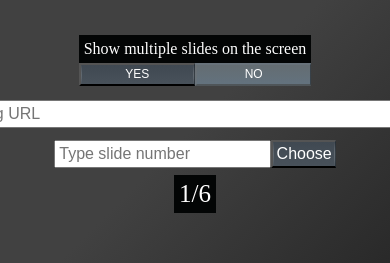
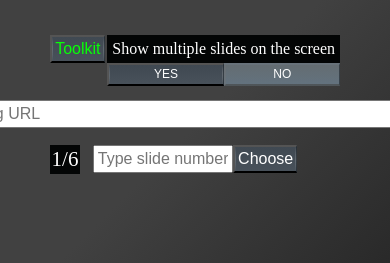
Before and after one commit to tommergz/slider, a React app: page / in a window 390 px wide. Shown: the top 263 px of the page. Built offline with nearby package versions, Linux system fonts and the light colour scheme.

Commit message:
feat: add media styles

```diff
--- a/src/components/app/app.css
+++ b/src/components/app/app.css
@@ -36,3 +36,7 @@ body {
   font-size: inherit;
   padding: 0.2em;
 }
+
+.invisible {
+  opacity: 0;
+}
--- a/src/components/app/app.js
+++ b/src/components/app/app.js
@@ -5,6 +5,7 @@ import ImgSubmitForm from '../img-submit-form/img-submit-form';
 import SlideSwitcher from '../slide-switcher/slide-switcher';
 import SlideCounter from '../slide-counter/slide-counter';
 import SlideRenderSetting from '../slide-render-setting/slide-render-setting';
+import Toolkit from '../toolkit/toolkit';
 
 export default class App extends Component {
 
@@ -25,6 +26,7 @@ export default class App extends Component {
     switchToSlideX: false,
     multipleSlides: false,
     slideRenderChange: false,
+    toolkit: true
   }
 
   prevSlide = () => {
@@ -105,6 +107,14 @@ export default class App extends Component {
     })
   }
 
+  setting = () => {
+    this.setState(({toolkit}) => {
+      return {
+        toolkit: !toolkit
+      }
+    })
+  }
+
   render() {
     const {
       data,
@@ -115,22 +125,30 @@ export default class App extends Component {
       slideValue,
       switchToSlideX,
       multipleSlides,
-      slideRenderChange} = this.state;
+      slideRenderChange,
+      toolkit} = this.state;
     return(
       <div className="app-wrapper">
+        <Toolkit
+          setting={this.setting}
+          toolkit={toolkit}
+        />
         <SlideRenderSetting
           multipleSlides={multipleSlides}
           slideRenderSwitcher={this.slideRenderSwitcher}
+          toolkit={toolkit}
         />
         <ImgSubmitForm
           handleChange={this.handleChange}
           handleSubmit={this.handleSubmit}
           inputValue={inputValue}
+          toolkit={toolkit}
         />
         <SlideSwitcher
           handleSlideValueChange={this.handleSlideValueChange}
           goToSlideX={this.goToSlideX}
           slideValue={slideValue}
+          toolkit={toolkit}
         />
         <Slider
           data={data}
@@ -148,6 +166,7 @@ export default class App extends Component {
           currentDataIndex={currentDataIndex}
           data={data}
           multipleSlides={multipleSlides}
+          toolkit={toolkit}
         />
       </div>
     )
--- a/src/components/img-submit-form/img-submit-form.js
+++ b/src/components/img-submit-form/img-submit-form.js
@@ -1,9 +1,10 @@
 import React from 'react';
 import './img-submit-form.css';
 
-const ImgSubmitForm = ({handleSubmit, handleChange, inputValue}) => {
+const ImgSubmitForm = ({handleSubmit, handleChange, inputValue, toolkit}) => {
+  const visibility = toolkit ? '' : ' invisible';
   return(
-    <div className="form-wrapper">
+    <div className={"form-wrapper" + visibility}>
       <form className="form" onSubmit={handleSubmit}>
         <input
           type="text"
--- a/src/components/slide-counter/slide-counter.css
+++ b/src/components/slide-counter/slide-counter.css
@@ -2,9 +2,9 @@
   position: absolute;
   bottom: 25px;
   color: white;
-  font-size: 25px;
+  font-size: 21px;
   background-color: rgb(3, 5, 5);
-  padding: 5px;
+  padding: 2px;
   display: flex;
   justify-content: center;
 }
@@ -13,9 +13,14 @@
   margin: 0;
 }
 
+.counter-position {
+  margin: 0 !important;
+}
+
 @media (max-width: 1000px) {
   .slide-counter {
+    top: 145px;
     bottom: auto;
-    top: 175px;
+    margin-right: 260px;
   }
 }
--- a/src/components/slide-counter/slide-counter.js
+++ b/src/components/slide-counter/slide-counter.js
@@ -1,13 +1,15 @@
 import React from 'react';
 import './slide-counter.css';
 
-const SlideCounter = ({currentDataIndex, data, multipleSlides}) => {
+const SlideCounter = ({currentDataIndex, data, multipleSlides, toolkit}) => {
+  const counterPosition = !toolkit ? ' counter-position' : '';
   let secondSlide;
+
   if (multipleSlides) {
     secondSlide = currentDataIndex === data.length - 1 ? 1 : currentDataIndex + 2
   }
   return(
-    <div className="slide-counter">
+    <div className={"slide-counter" + counterPosition}>
       {multipleSlides && data.length > 1 ?
         <p>{currentDataIndex + 1},{secondSlide}/{data.length}</p> :
         <p>{currentDataIndex + 1}/{data.length}</p>
--- a/src/components/slide-render-setting/slide-render-setting.css
+++ b/src/components/slide-render-setting/slide-render-setting.css
@@ -1,6 +1,6 @@
 .slide-render-setting-wrapper {
   position: absolute;
-  left: 50px;
+  right: 50px;
   top: 35px;
   z-index: 1;
   background-color: rgb(3, 5, 5);
@@ -46,16 +46,3 @@
   background-image:
     linear-gradient(rgb(100, 109, 114), rgb(99, 114, 126));
 }
-
-@media (max-width: 1200px) {
-  .slide-render-setting-wrapper {
-    left: auto;
-  }
-}
-
-@media (max-width: 1000px) {
-  .slide-switcher-wrapper {
-    bottom: auto;
-    top: 140px;
-  }
-}
--- a/src/components/slide-render-setting/slide-render-setting.js
+++ b/src/components/slide-render-setting/slide-render-setting.js
@@ -1,11 +1,12 @@
 import React from 'react';
 import './slide-render-setting.css';
 
-const SlideRenderSetting = ({multipleSlides, slideRenderSwitcher}) => {
+const SlideRenderSetting = ({multipleSlides, slideRenderSwitcher, toolkit}) => {
   const pressedYesButton = multipleSlides ? ' disabled' : '';
   const pressedNoButton = !multipleSlides ? ' disabled' : '';
+  const visibility = toolkit ? '' : ' invisible';
   return(
-    <div className="slide-render-setting-wrapper">
+    <div className={"slide-render-setting-wrapper" + visibility}>
       <p>Show multiple slides on the screen</p>
       <div className="slide-render-setting-buttons">
         <button disabled={multipleSlides} className={"slide-render-setting-button button" + pressedYesButton} onClick={slideRenderSwitcher}>YES</button>
--- a/src/components/slide-switcher/slide-switcher.css
+++ b/src/components/slide-switcher/slide-switcher.css
@@ -3,3 +3,21 @@
   bottom: 70px;
   z-index: 1;
 }
+
+.slide-number-input {
+  width: 130px;
+}
+
+/* @media (min-height: 1000px) {
+  .slide-switcher-wrapper {
+    bottom: auto;
+    top: 140px;
+  }
+}   */
+
+@media (max-width: 1000px) {
+  .slide-switcher-wrapper {
+    top: 145px;
+    bottom: auto;
+  }
+}
--- a/src/components/slide-switcher/slide-switcher.js
+++ b/src/components/slide-switcher/slide-switcher.js
@@ -1,9 +1,10 @@
 import React from 'react';
 import './slide-switcher.css';
 
-const SlideSwitcher = ({handleSlideValueChange, goToSlideX, slideValue}) => {
+const SlideSwitcher = ({handleSlideValueChange, goToSlideX, slideValue, toolkit}) => {
+  const visibility = toolkit ? '' : ' invisible';
   return(
-    <div className="slide-switcher-wrapper">
+    <div className={"slide-switcher-wrapper" + visibility}>
       <form className="form" onSubmit={goToSlideX}>
         <input
           type="text"
--- a/src/components/slider/slider.css
+++ b/src/components/slider/slider.css
@@ -36,7 +36,7 @@
 }
 
 .image {
-  width: 100%;
+  max-width: 100%;
 }
 
 .prev-button {
--- a/src/components/slider/slider.js
+++ b/src/components/slider/slider.js
@@ -40,7 +40,7 @@ export default class App extends Component {
   getWidth = () => window.innerWidth;
 
   makeSlides = (data, currentDataIndex) => {
-    const slideStyle = this.props.multipleSlides ? 'multi-slide' : 'slide'
+    const slideStyle = this.props.multipleSlides ? 'multi-slide' : 'slide';
     const slidesMap = (arr) => {
       return arr.map((item, index) => {
         return (
@@ -117,7 +117,7 @@ export default class App extends Component {
       }
     }
     if (data.length === 1) swipeStyles = {transform: `translateX(0)`}
-    // console.log(this.multipleSlides)
+
     return(
       <div className="slider-wrapper">
         <div
--- /dev/null
+++ b/src/components/toolkit/toolkit.css
@@ -0,0 +1,10 @@
+.toolkit {
+  position: absolute;
+  z-index: 1;
+  left: 50px;
+  top: 35px;
+}
+
+.toolkit-lighting {
+  color: rgb(7, 255, 7);
+}
--- /dev/null
+++ b/src/components/toolkit/toolkit.js
@@ -0,0 +1,13 @@
+import React from 'react';
+import './toolkit.css';
+
+const ToolKit = ({setting, toolkit}) => {
+  const toolkitLighting = toolkit ? ' toolkit-lighting' : '';
+  return(
+    <div className="toolkit">
+      <button className={"toolkit-button button" + toolkitLighting} onClick={setting}>Toolkit</button>
+    </div>
+  )
+}
+
+export default ToolKit;
```
